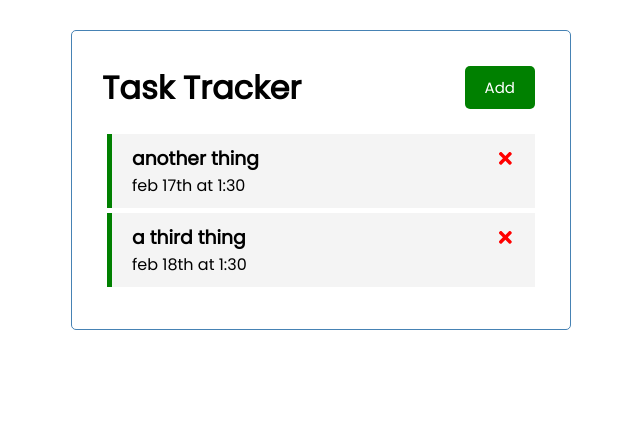
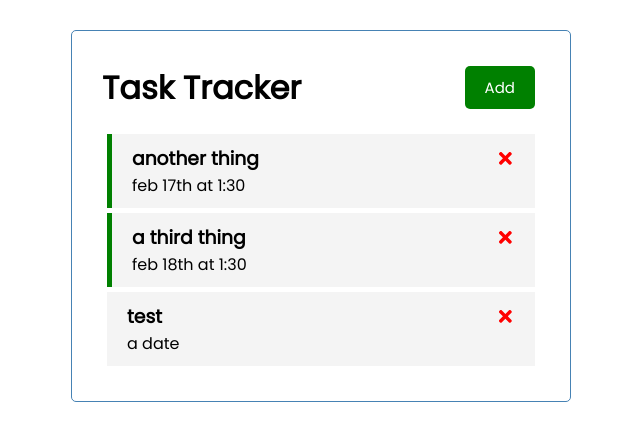
Before and after one commit to mattspence4/task-tracker, a React (Create React App) app in the folder task/: page / in a window 1280 px wide. Shown: the top 440 px of the page, without its empty margins (319-959 px from the left). Built offline with nearby package versions, Linux system fonts and the light colour scheme; data requests are answered from the project's data file.

Commit message:
connected add task to back end

```diff
--- a/task/db.json
+++ b/task/db.json
@@ -11,6 +11,12 @@
       "text": "a third thing",
       "day": "feb 18th at 1:30",
       "reminder": true
+    },
+    {
+      "text": "test",
+      "day": "a date",
+      "reminder": false,
+      "id": 4
     }
   ]
 }
--- a/task/src/App.js
+++ b/task/src/App.js
@@ -27,11 +27,22 @@
 
 
 // Add Task
-const addTask = (task) => {
-  const id = Math.floor(Math.random() * 10000)+1
+const addTask = async (task) => {
+  const res = await fetch('http://localhost:5000/tasks',{
+    method: 'POST',
+    headers: {
+      'content-type': 'application/json'
+    },
+    body: JSON.stringify(task),
+  })
 
-  const newTask = {id, ...task}
-  setTasks([...tasks, newTask])
+  const data = await res.json()
+
+  setTasks([...tasks, data])
+
+  // const id = Math.floor(Math.random() * 10000)+1
+  // const newTask = {id, ...task}
+  // setTasks([...tasks, newTask])
 }
 
 //Delete task
```
